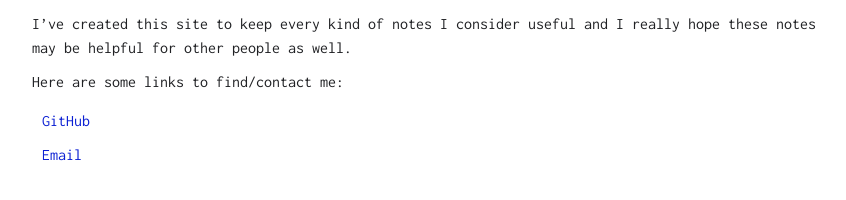
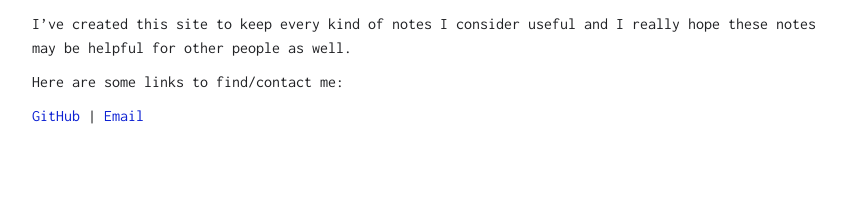
Before and after one commit to krydos/blog, a Jekyll site: the page built from me/index.md, in a window 1280 px wide. Shown: the part 198-398 px from the top of the page, without its empty margins (208-1054 px from the left). Built offline with Jekyll 4.4.1, drawn with Linux system fonts in a browser that asks for light colours.

Commit message:
Better link styles on my page

```diff
--- a/me/index.md
+++ b/me/index.md
@@ -13,5 +13,5 @@
 
 Here are some links to find/contact me:
 
-- <a target="_blank" href="https://github.com/KryDos">GitHub</a>
-- <a target="_blank" href="mailto:furyinbox@gmail.com">Email</a>
+<a target="_blank" href="https://github.com/KryDos">GitHub</a> |
+<a target="_blank" href="mailto:furyinbox@gmail.com">Email</a>
```
